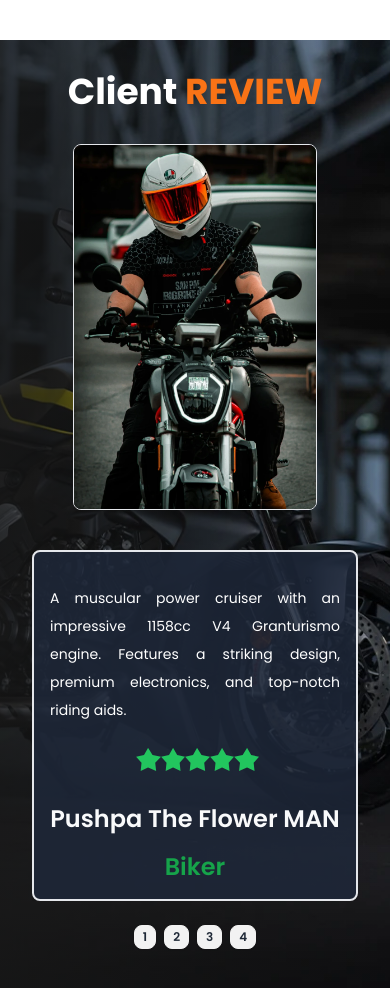
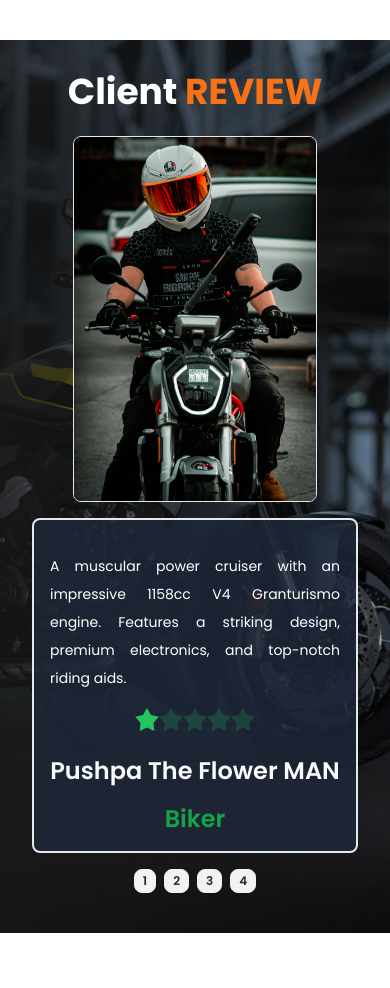
Before and after one commit to apolo-itnet/PH-B11-PP7-Moto-Valley, a plain HTML site: page index.html in a window 390 px wide. Shown: the part 4700-5688 px from the top of the page. After the commit the page ends 5633 px from the top, so only its background shows below. Drawn offline with nearby package versions, Linux system fonts and the light colour scheme.

Commit message:
PH-B11-PP7-Moto-Valley-Review-Section-Star-rating-responsive-Update

```diff
--- a/index.html
+++ b/index.html
@@ -380,10 +380,10 @@
 
       <h1 class="text-4xl md:text-5xl font-bold mb-4 text-white">Client <span class="text-orange-500">REVIEW</span> </h1>
 
-      <div class="carousel w-full my-4 items-center overflow-hidden">
+      <div class="carousel w-full my-2 lg:my-4 items-center overflow-hidden">
 
         <!-- client-1 -->
-        <div id="item1" class="carousel-item w-full grid md:grid-cols-2 place-items-center text-center gap-10 md:gap-0 md:text-left mx-4 ">
+        <div id="item1" class="carousel-item w-full grid md:grid-cols-2 place-items-center text-center gap-4 md:gap-0 md:text-left mx-4 ">
 
           <!-- image-part -->
           <div class="flex justify-center items-center">
@@ -394,18 +394,12 @@
           <div class="border-2 border-solid bg-slate-800/80 text-white shadow-lg rounded-lg p-4 items-center">
               <p class=" my-4 mx-auto text-justify text-sm leading-7">A muscular power cruiser with an impressive 1158cc V4 Granturismo engine. Features a striking design, premium electronics, and top-notch riding aids.<span class="hidden lg:flex">Blends cruiser comfort with sport-bike like performance and handling. Lightweight chassis and advanced suspension enhance ride quality. Perfect for those who want a mix of power, luxury, and road presence.</span></p>
 
-              <div class="rating rating-lg rating-half w-32">
-                <input type="radio" name="rating-10" class="rating-hidden" />
-                <input type="radio" name="rating-10" class="mask mask-star-2 mask-half-1 bg-green-500" />
-                <input type="radio" name="rating-10" class="mask mask-star-2 mask-half-2 bg-green-500" />
-                <input type="radio" name="rating-10" class="mask mask-star-2 mask-half-1 bg-green-500" />
-                <input type="radio" name="rating-10" class="mask mask-star-2 mask-half-2 bg-green-500" />
-                <input type="radio" name="rating-10" class="mask mask-star-2 mask-half-1 bg-green-500" />
-                <input type="radio" name="rating-10" class="mask mask-star-2 mask-half-2 bg-green-500" />
-                <input type="radio" name="rating-10" class="mask mask-star-2 mask-half-1 bg-green-500" />
-                <input type="radio" name="rating-10" class="mask mask-star-2 mask-half-2 bg-green-500" />
-                <input type="radio" name="rating-10" class="mask mask-star-2 mask-half-1 bg-green-500" />
-                <input type="radio" name="rating-10" class="mask mask-star-2 mask-half-2 bg-green-500" checked="checked" />
+              <div class="rating">
+                <input type="radio" name="rating-1" class="mask mask-star-2 bg-green-500" checked="checked" />
+                <input type="radio" name="rating-2" class="mask mask-star-2 bg-green-500" />
+                <input type="radio" name="rating-3" class="mask mask-star-2 bg-green-500" />
+                <input type="radio" name="rating-4" class="mask mask-star-2 bg-green-500" />
+                <input type="radio" name="rating-5" class="mask mask-star-2 bg-green-500" />
               </div>
 
               <h1 class="text-2xl md:text-2xl font-semibold mt-4"><a href="#" class="text-gray-50">Pushpa The Flower MAN</a></h1>
@@ -415,7 +409,7 @@
         </div>
 
         <!-- client-2 -->
-        <div id="item2" class="carousel-item w-full grid md:grid-cols-2 place-items-center text-center gap-10 md:gap-0 md:text-left mx-4 ">
+        <div id="item2" class="carousel-item w-full grid md:grid-cols-2 place-items-center text-center gap-4 md:gap-0 md:text-left mx-4 ">
 
           <!-- image-part -->
           <div class="flex justify-center items-center">
@@ -426,19 +420,14 @@
           <div class="border-2 border-solid bg-slate-800/80 text-white shadow-lg rounded-lg p-4 items-center">
               <p class=" my-4 mx-auto text-justify text-sm leading-7">A muscular power cruiser with an impressive 1158cc V4 Granturismo engine. Features a striking design, premium electronics, and top-notch riding aids.<span class="hidden lg:flex">Blends cruiser comfort with sport-bike like performance and handling. Lightweight chassis and advanced suspension enhance ride quality. Perfect for those who want a mix of power, luxury, and road presence.</span></p>
 
-              <div class="rating rating-lg rating-half w-32">
-                <input type="radio" name="rating-10" class="rating-hidden" />
-                <input type="radio" name="rating-10" class="mask mask-star-2 mask-half-1 bg-green-500" />
-                <input type="radio" name="rating-10" class="mask mask-star-2 mask-half-2 bg-green-500" />
-                <input type="radio" name="rating-10" class="mask mask-star-2 mask-half-1 bg-green-500" />
-                <input type="radio" name="rating-10" class="mask mask-star-2 mask-half-2 bg-green-500" />
-                <input type="radio" name="rating-10" class="mask mask-star-2 mask-half-1 bg-green-500" />
-                <input type="radio" name="rating-10" class="mask mask-star-2 mask-half-2 bg-green-500" />
-                <input type="radio" name="rating-10" class="mask mask-star-2 mask-half-1 bg-green-500" checked="checked" />
-                <input type="radio" name="rating-10" class="mask mask-star-2 mask-half-2 bg-green-500" />
-                <input type="radio" name="rating-10" class="mask mask-star-2 mask-half-1 bg-green-500" />
-                <input type="radio" name="rating-10" class="mask mask-star-2 mask-half-2 bg-green-500" />
+              <div class="rating">
+                <input type="radio" name="rating-2" class="mask mask-star-2 bg-green-500" />
+                <input type="radio" name="rating-2" class="mask mask-star-2 bg-green-500"  checked="checked" />
+                <input type="radio" name="rating-3" class="mask mask-star-2 bg-green-500" />
+                <input type="radio" name="rating-4" class="mask mask-star-2 bg-green-500" />
+                <input type="radio" name="rating-5" class="mask mask-star-2 bg-green-500" />
               </div>
+
 
               <h1 class="text-2xl md:text-2xl font-semibold mt-4"><a href="#" class="text-gray-50">Ragini</a></h1>
               <h1 class="text-2xl md:text-lg font-semibold mt-4"><a href="#" class="text-green-600 ">Biker</a></h1>
@@ -447,7 +436,7 @@
         </div>
 
         <!-- client-3 -->
-        <div id="item3" class="carousel-item w-full grid md:grid-cols-2 place-items-center text-center gap-10 md:gap-0 md:text-left mx-4 ">
+        <div id="item3" class="carousel-item w-full grid md:grid-cols-2 place-items-center text-center gap-4 md:gap-0 md:text-left mx-4 ">
 
           <!-- image-part -->
           <div class="flex justify-center items-center">
@@ -458,19 +447,14 @@
           <div class="border-2 border-solid bg-slate-800/80 text-white shadow-lg rounded-lg p-4 items-center">
               <p class=" my-4 mx-auto text-justify text-sm leading-7">A muscular power cruiser with an impressive 1158cc V4 Granturismo engine. Features a striking design, premium electronics, and top-notch riding aids.<span class="hidden lg:flex">Blends cruiser comfort with sport-bike like performance and handling. Lightweight chassis and advanced suspension enhance ride quality. Perfect for those who want a mix of power, luxury, and road presence.</span></p>
 
-              <div class="rating rating-lg rating-half w-32">
-                <input type="radio" name="rating-10" class="rating-hidden" />
-                <input type="radio" name="rating-10" class="mask mask-star-2 mask-half-1 bg-green-500" />
-                <input type="radio" name="rating-10" class="mask mask-star-2 mask-half-2 bg-green-500" />
-                <input type="radio" name="rating-10" class="mask mask-star-2 mask-half-1 bg-green-500" />
-                <input type="radio" name="rating-10" class="mask mask-star-2 mask-half-2 bg-green-500" />
-                <input type="radio" name="rating-10" class="mask mask-star-2 mask-half-1 bg-green-500" />
-                <input type="radio" name="rating-10" class="mask mask-star-2 mask-half-2 bg-green-500" />
-                <input type="radio" name="rating-10" class="mask mask-star-2 mask-half-1 bg-green-500" />
-                <input type="radio" name="rating-10" class="mask mask-star-2 mask-half-2 bg-green-500" />
-                <input type="radio" name="rating-10" class="mask mask-star-2 mask-half-1 bg-green-500" checked="checked" />
-                <input type="radio" name="rating-10" class="mask mask-star-2 mask-half-2 bg-green-500" />
+              <div class="rating">
+                <input type="radio" name="rating-2" class="mask mask-star-2 bg-green-500" />
+                <input type="radio" name="rating-2" class="mask mask-star-2 bg-green-500" />
+                <input type="radio" name="rating-3" class="mask mask-star-2 bg-green-500" checked="checked" />
+                <input type="radio" name="rating-4" class="mask mask-star-2 bg-green-500"  />
+                <input type="radio" name="rating-5" class="mask mask-star-2 bg-green-500" />
               </div>
+
 
               <h1 class="text-2xl md:text-2xl font-semibold mt-4"><a href="#" class="text-gray-50">Sarah</a></h1>
               <h1 class="text-2xl md:text-lg font-semibold mt-4"><a href="#" class="text-green-600 ">Biker</a></h1>
@@ -479,7 +463,7 @@
         </div>
 
         <!-- client-4 -->
-        <div id="item4" class="carousel-item w-full grid md:grid-cols-2 place-items-center text-center gap-10 md:gap-0 md:text-left mx-4 ">
+        <div id="item4" class="carousel-item w-full grid md:grid-cols-2 place-items-center text-center gap-4 md:gap-0 md:text-left mx-4 ">
 
           <!-- image-part -->
           <div class="flex justify-center items-center">
@@ -489,19 +473,15 @@
           <!-- text-part -->
           <div class="border-2 border-solid bg-slate-800/80 text-white shadow-lg rounded-lg p-4 items-center">
               <p class=" my-4 mx-auto text-justify text-sm leading-7">A muscular power cruiser with an impressive 1158cc V4 Granturismo engine. Features a striking design, premium electronics, and top-notch riding aids.<span class="hidden lg:flex">Blends cruiser comfort with sport-bike like performance and handling. Lightweight chassis and advanced suspension enhance ride quality. Perfect for those who want a mix of power, luxury, and road presence.</span></p>
-              <div class="rating rating-lg rating-half w-32">
-                <input type="radio" name="rating-10" class="rating-hidden" />
-                <input type="radio" name="rating-10" class="mask mask-star-2 mask-half-1 bg-green-500" />
-                <input type="radio" name="rating-10" class="mask mask-star-2 mask-half-2 bg-green-500" />
-                <input type="radio" name="rating-10" class="mask mask-star-2 mask-half-1 bg-green-500" />
-                <input type="radio" name="rating-10" class="mask mask-star-2 mask-half-2 bg-green-500" />
-                <input type="radio" name="rating-10" class="mask mask-star-2 mask-half-1 bg-green-500" />
-                <input type="radio" name="rating-10" class="mask mask-star-2 mask-half-2 bg-green-500" />
-                <input type="radio" name="rating-10" class="mask mask-star-2 mask-half-1 bg-green-500" />
-                <input type="radio" name="rating-10" class="mask mask-star-2 mask-half-2 bg-green-500" />
-                <input type="radio" name="rating-10" class="mask mask-star-2 mask-half-1 bg-green-500" checked="checked" />
-                <input type="radio" name="rating-10" class="mask mask-star-2 mask-half-2 bg-green-500" />
+
+              <div class="rating">
+                <input type="radio" name="rating-2" class="mask mask-star-2 bg-green-500" />
+                <input type="radio" name="rating-2" class="mask mask-star-2 bg-green-500" />
+                <input type="radio" name="rating-3" class="mask mask-star-2 bg-green-500"  />
+                <input type="radio" name="rating-4" class="mask mask-star-2 bg-green-500" checked="checked" />
+                <input type="radio" name="rating-5" class="mask mask-star-2 bg-green-500" />
               </div>
+
               <h1 class="text-2xl md:text-2xl font-semibold mt-4"><a href="#" class="text-gray-50">Kiara</a></h1>
               <h1 class="text-2xl md:text-lg font-semibold mt-4"><a href="#" class="text-green-600 ">Biker</a></h1>
           </div>
```
